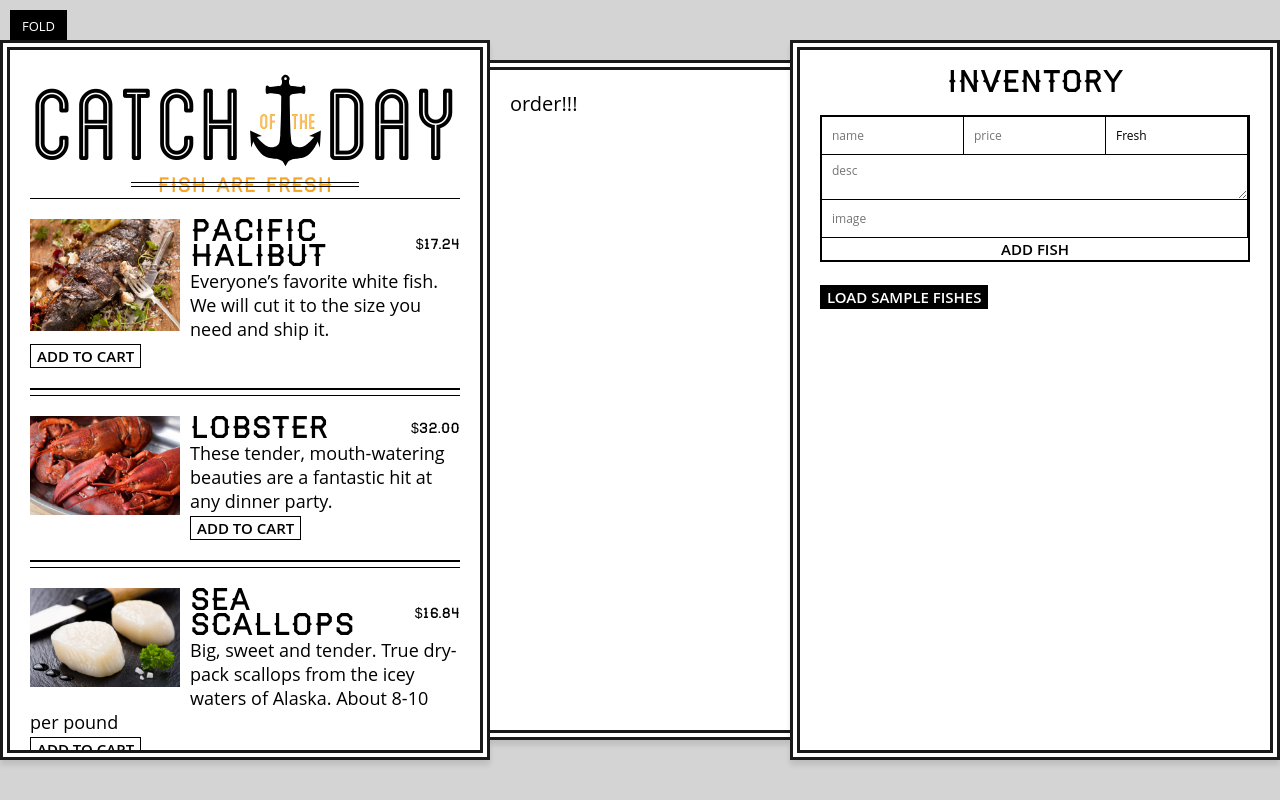
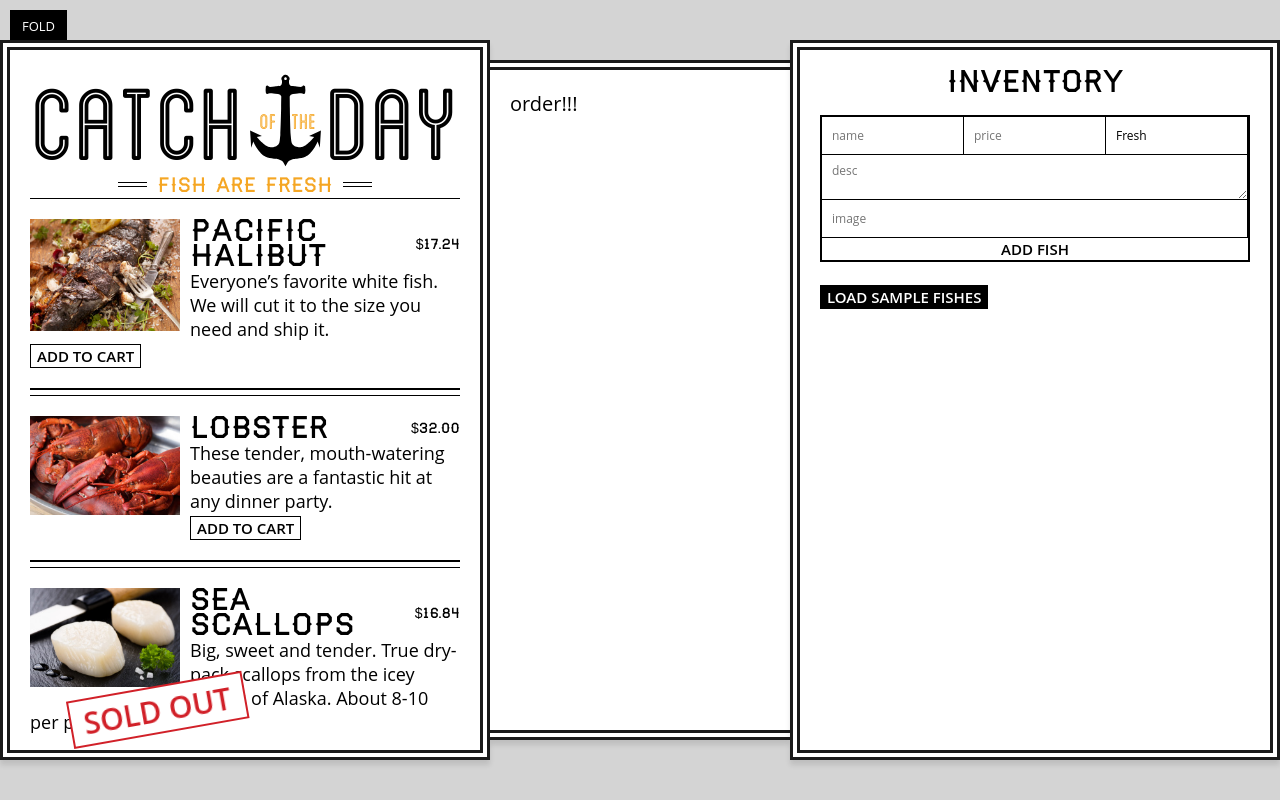
Before and after one commit to clairefro/catch-of-the-day, a React (Create React App) app: page /store/1 in a window 1280 px wide. Both pictures are taken after a click on the button "LOAD SAMPLE FISHES". Built offline with nearby package versions, Linux system fonts and the light colour scheme.

Commit message:
add span to header h3

```diff
--- a/src/components/fish.jsx
+++ b/src/components/fish.jsx
@@ -5,6 +5,9 @@ import { formatPrice } from '../helpers';
 class Fish extends Component {
   render() {
     const { image, name, price, desc, status } = this.props.fish
+
+    const isAvailable = status === 'available';
+
     return (
       <li className="menu-fish">
         <img src={image} alt={name}/>
@@ -12,7 +15,7 @@ class Fish extends Component {
         <span className='price'>{formatPrice(price)}</span>
         </h3>
         <p>{desc}</p>
-        <button>Add to Cart</button>
+        <button disabled={!isAvailable}>{isAvailable? 'Add to Cart' : 'Sold Out'}</button>
       </li>
     );
   }
--- a/src/components/fish_list.jsx
+++ b/src/components/fish_list.jsx
@@ -5,9 +5,8 @@ import Fish from './fish';
 class FishList extends Component {
   render() {
     const { fishes } = this.props;
+    // convert obj to array
     const fish_array = Object.keys(fishes).map(key => fishes[key]);
-    console.log(fishes);
-    console.log(fish_array);
 
     return fish_array.map(fish => {
         return (
--- a/src/components/header.js
+++ b/src/components/header.js
@@ -9,7 +9,7 @@ const Header = ({tagline}) => (
         <span className="the">The</span>
       </span>
        Day</h1>
-      <h3 className="tagline">{tagline}</h3>
+      <h3 className="tagline"><span>{tagline}</span></h3>
     </header>
   );
 
```
